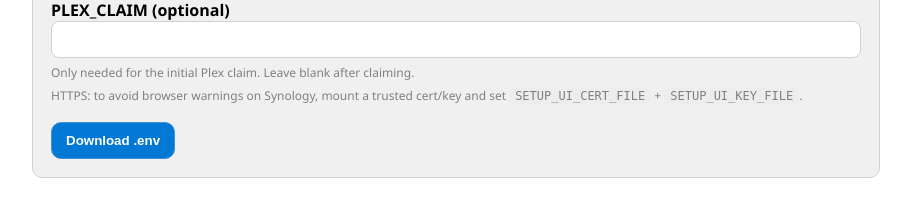
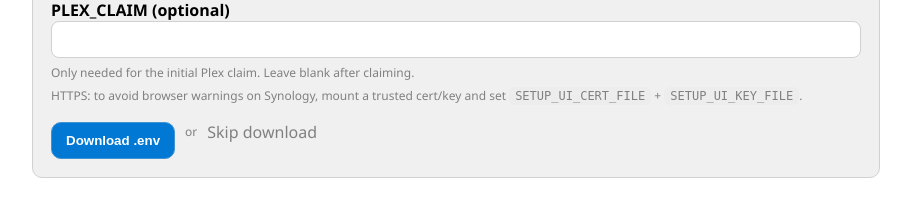
Before and after one commit to Kellz-Kreations/eden-viewer, a Flask app: template setup-ui/templates/index.html in a window 1280 px wide. Shown: the part 580-800 px from the top of the page, without its empty margins (184-1095 px from the left). Run offline with Flask 3, Linux system fonts and the light colour scheme; the template is opened without the code that fills it, so the values that code supplies are empty.

Commit message:
Update README and UI to enhance remote access instructions and add download options

```diff
--- a/setup-ui/templates/index.html
+++ b/setup-ui/templates/index.html
@@ -211,7 +211,11 @@
 
           <div class="hint">HTTPS: to avoid browser warnings on Synology, mount a trusted cert/key and set <code>SETUP_UI_CERT_FILE</code> + <code>SETUP_UI_KEY_FILE</code>.</div>
 
-          <button type="submit">Download .env</button>
+          <div style="display: flex; gap: 10px; align-items: center;">
+            <button type="submit">Download .env</button>
+            <span class="hint" style="margin: 0;">or</span>
+            <a href="/" style="color: var(--muted); text-decoration: none;">Skip download</a>
+          </div>
         </form>
       {% endif %}
     </div>
```
Also changed, not shown: README.md.
